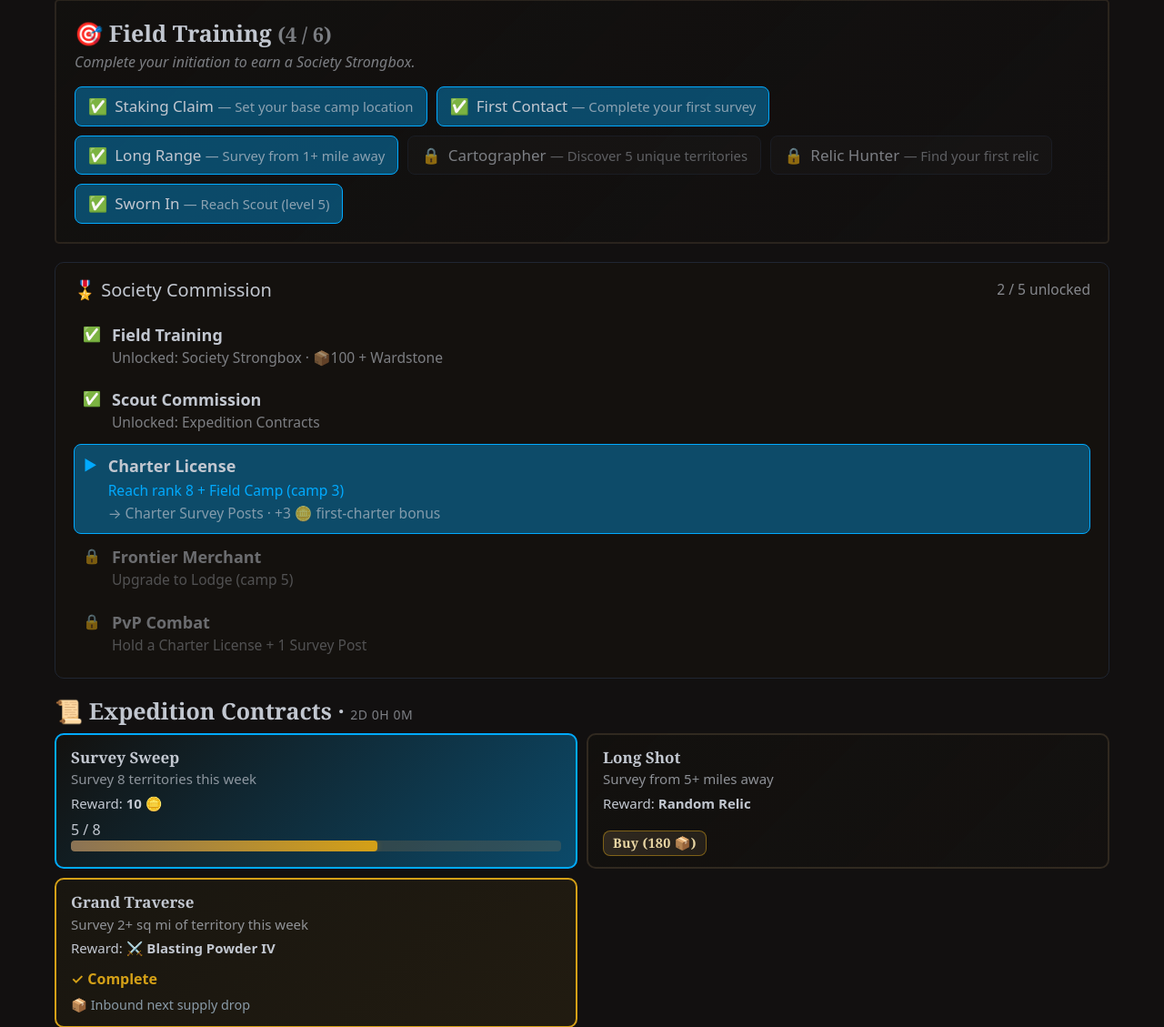
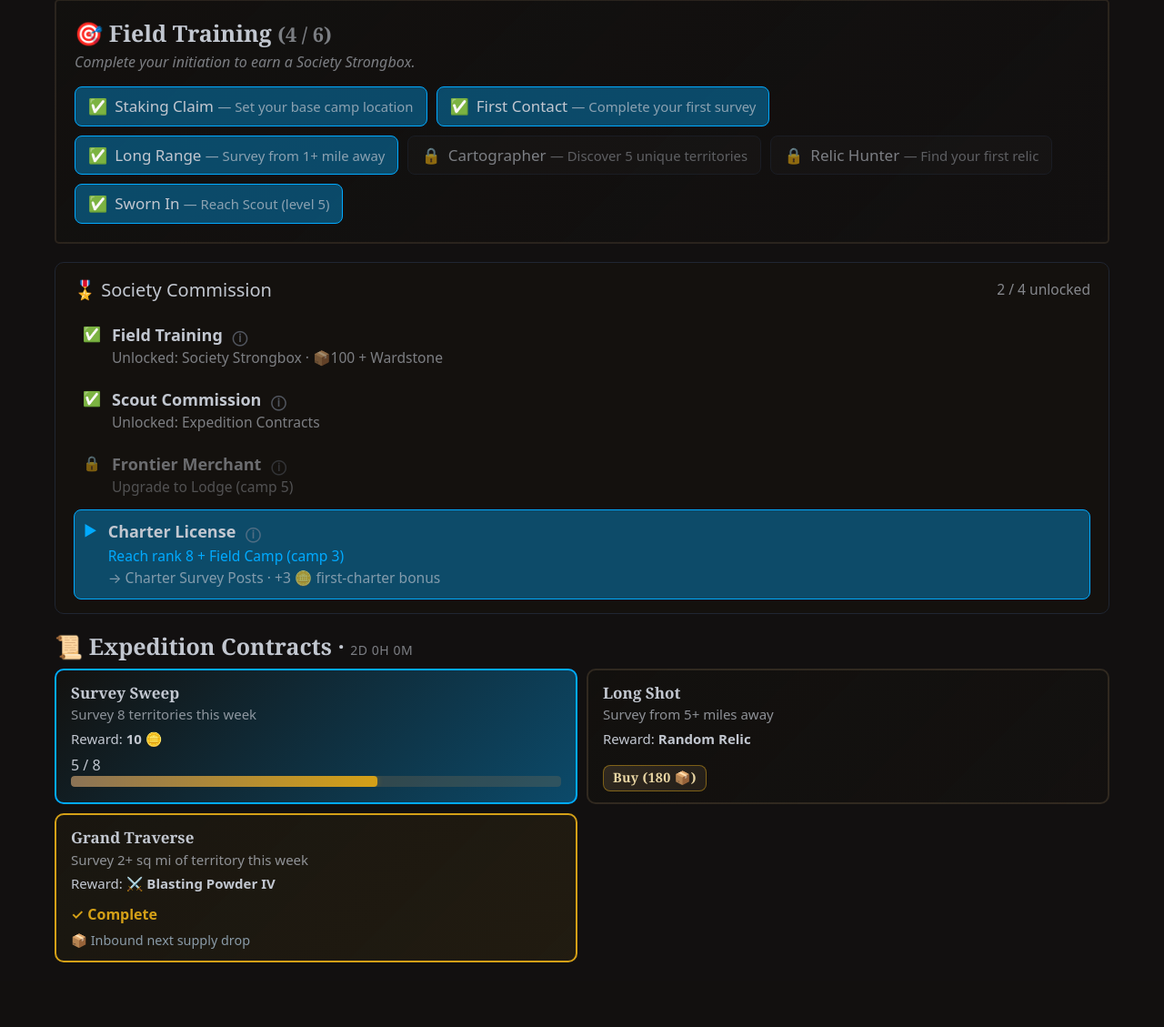
Before and after one commit to hornofabraxas/lora-the-explorer, a FastAPI app: page / in a window 1280 px wide. Shown: the part 505-1634 px from the top of the page at 91% size. After the commit the page ends 1563 px from the top, so only its background shows below. Run offline with FastAPI, Linux system fonts and the light colour scheme.

Commit message:
Address taskwarrior batch: privacy, onboarding clarity, and UI fixes
- Coarsen multiplayer home centroid from ~11km to a ~0.75° / ~50mi grid
  so the Worker never learns home finer than a ~50mi cell (privacy). [task 7]
- Society Commission: add an ⓘ tooltip to each step explaining what it is
  and what it unlocks. [task 10]
- Move "Obtain Charter License" to the bottom of the commission list. [task 19]
- Ledger survey breakdown: rewrite the shorthand XP/provisions/marks formulas
  into full human-readable sentences. [task 12]
- Base Camp "Post Slots" shows a 🔒 (with a hint) until the Charter License
  is earned, since posts can't be chartered before then. [task 20]
- Radio page: when Locate already framed the operator on their live fix, the
  hex-fetch's fitBounds no longer yanks the map back out — it stays at street
  zoom. Fixes the load-time "zoomed all the way out" race. [task 22]
- Expedition Log: "Have filed N survey reports" now uses the real survey count
  instead of the never-written scan_count column (was always 0). [task 23]
- Anonymize copyright holder to hornofabraxas in LICENSE/NOTICE/README and drop
  the absolute-path (username) leak from .claude/launch.json. [task 16]
- Preview server + tests updated to match.

Co-Authored-By: Claude Opus 4.8 <noreply@anthropic.com>

```diff
--- a/preview_server.py
+++ b/preview_server.py
@@ -293,21 +293,28 @@ async def dashboard(request: Request):
         "commission_steps": [
             {"name": "Field Training", "status": "done",
              "requirement": "Complete 6 training objectives (6/6)",
-             "unlocks": "Society Strongbox · 📦100 + Wardstone"},
+             "unlocks": "Society Strongbox · 📦100 + Wardstone",
+             "tip": "Guided objectives that walk you through the core survey loop. "
+                    "Finish them all to crack open the Society Strongbox — a one-time "
+                    "starter cache of provisions and marks."},
             {"name": "Scout Commission", "status": "done",
-             "requirement": "Reach Scout (rank 5)", "unlocks": "Expedition Contracts"},
+             "requirement": "Reach Scout (rank 5)", "unlocks": "Expedition Contracts",
+             "tip": "Earn XP from surveys to make Scout. Reaching it opens Expedition "
+                    "Contracts — rotating objectives that pay bonus provisions and marks."},
+            {"name": "Frontier Merchant", "status": "locked",
+             "requirement": "Upgrade to Lodge (camp 5)",
+             "unlocks": "Frontier Merchant · weekly relic shop",
+             "tip": "Spend provisions and field notes to grow Base Camp. At Lodge the "
+                    "Frontier Merchant opens — a weekly shop for trading marks for relics."},
             {"name": "Charter License", "status": "current",
              "requirement": "Reach rank 8 + Field Camp (camp 3)",
-             "unlocks": "Charter Survey Posts · +3 🪙 first-charter bonus"},
-            {"name": "Frontier Merchant", "status": "locked",
-             "requirement": "Upgrade to Lodge (camp 5)",
-             "unlocks": "Frontier Merchant · weekly relic shop"},
-            {"name": "PvP Combat", "status": "locked",
-             "requirement": "Hold a Charter License + 1 Survey Post",
-             "unlocks": "Attack & defend Survey Posts"},
+             "unlocks": "Charter Survey Posts · +3 🪙 first-charter bonus",
+             "tip": "The big one. Reach the required rank and Base Camp level to charter "
+                    "Survey Posts — permanent outposts you plant at real-world sites 3+ mi "
+                    "from home that boost nearby surveys. Also opens optional PvP."},
         ],
         "commission_done": 2,
-        "commission_total": 5,
+        "commission_total": 4,
     })
 
 
@@ -442,6 +449,7 @@ async def outposts(request: Request):
             "relic_mastery": "Relic Mastery",
         },
         "posts": mock_posts,
+        "charter_license": True,
         "charter_prov_cost": 10,
         "charter_mark_cost": 3,
         "wardstone_relic": {"id": 99},
@@ -550,6 +558,7 @@ async def stats(request: Request):
         "nav_active": "achievements",
         "player": MOCK_PLAYER,
         "hex_count": 56,
+        "survey_count": 82,
         "area_sq_mi": 17.1,
         "max_distance": 4.7,
         "streak": 5,
--- a/src/lora_explorer/web/static/style.css
+++ b/src/lora_explorer/web/static/style.css
@@ -2176,12 +2176,13 @@ dialog > article > header button[rel="prev"]:hover { color: #E8D5A3; }
 }
 .mp-title-picker select:hover { background-color: rgba(212, 160, 23, 0.12); }
 .mp-title-picker option { text-transform: none; }
-.mp-title-info {
+.mp-title-info, .commission-info {
     background: none; border: none; color: var(--pico-muted-color);
     cursor: pointer; padding: 0; margin: 0; width: auto;
     font-size: 0.8rem; line-height: 1; opacity: 0.6;
 }
-.mp-title-info:hover { opacity: 1; }
+.mp-title-info:hover, .commission-info:hover { opacity: 1; }
+.commission-info { margin-left: 0.3rem; vertical-align: middle; }
 .mp-warroom-rank {
     font-family: Georgia, "Times New Roman", serif;
     font-size: 2rem; font-weight: 700; color: #E8D5A3; line-height: 1; flex-shrink: 0;
--- a/src/lora_explorer/web/templates/base.html
+++ b/src/lora_explorer/web/templates/base.html
@@ -12,7 +12,7 @@
     <link rel="apple-touch-icon" sizes="180x180" href="/apple-touch-icon.png">
     <link rel="icon" type="image/png" sizes="192x192" href="/static/icon-192.png">
     <link rel="manifest" href="/static/manifest.json">
-    <link rel="stylesheet" href="/static/style.css?v=111">
+    <link rel="stylesheet" href="/static/style.css?v=112">
     <script defer src="https://unpkg.com/htmx.org@2.0.4"></script>
     <script>
     // Thematic display names for multiplayer munitions. Mirror of
--- a/src/lora_explorer/web/templates/dashboard.html
+++ b/src/lora_explorer/web/templates/dashboard.html
@@ -390,7 +390,9 @@
         <div class="commission-step {{ step.status }}">
             <span class="commission-icon">{% if step.status == 'done' %}✅{% elif step.status == 'current' %}▶{% else %}🔒{% endif %}</span>
             <div class="commission-body">
-                <div class="commission-name">{{ step.name }}</div>
+                <div class="commission-name">{{ step.name }}{% if step.tip %}
+                    <button type="button" class="commission-info" aria-label="About {{ step.name }}"
+                            data-tip="{{ step.tip }}">ⓘ</button>{% endif %}</div>
                 {% if step.status == 'done' %}
                 <div class="commission-sub done">Unlocked: {{ step.unlocks }}</div>
                 {% elif step.status == 'current' %}
--- a/src/lora_explorer/web/templates/outposts.html
+++ b/src/lora_explorer/web/templates/outposts.html
@@ -28,8 +28,13 @@
             <div class="basecamp-stat-label">XP Multiplier</div>
         </div>
         <div class="basecamp-stat">
+            {% if charter_license %}
             <div class="basecamp-stat-value">{{ posts|length }}/{{ post_limit }}</div>
             <div class="basecamp-stat-label">Post Slots</div>
+            {% else %}
+            <div class="basecamp-stat-value" data-tip="Earn your Charter License (Society Commission on the Briefing page) to charter Survey Posts.">🔒</div>
+            <div class="basecamp-stat-label">Post Slots</div>
+            {% endif %}
         </div>
         <div class="basecamp-stat">
             <div class="basecamp-stat-value">{{ total_prov_per_day }} 📦</div>
```
Also changed, not shown: src/lora_explorer/multiplayer/bundle.py (+19 -6 lines), src/lora_explorer/web/routes.py (+20 -6 lines), src/lora_explorer/web/templates/spyglass.html (+7 -0 lines), src/lora_explorer/web/templates/stats.html (+4 -4 lines), tests/test_multiplayer_bundle.py (+27 -0 lines), tests/test_web.py (+5 -2 lines), .claude/launch.json, README.md, 2 other files.
